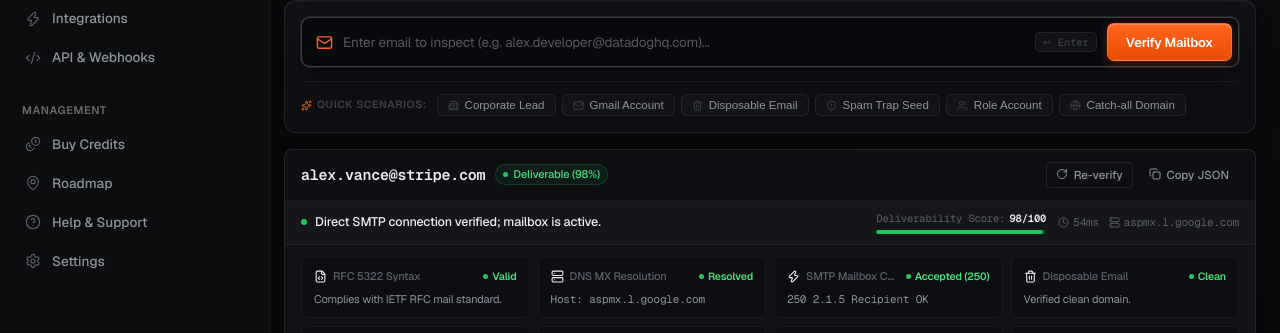
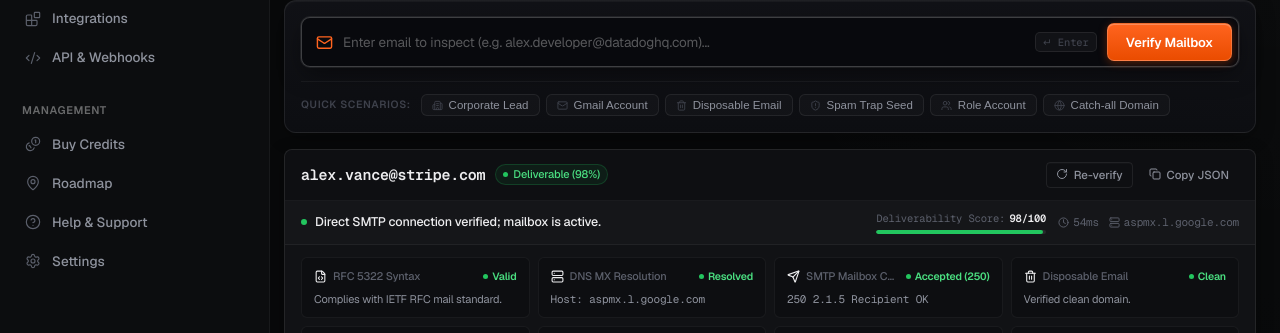
Before and after one commit to vutikurishanmukha9/Mailverify, a React (Vite) app in the folder frontend/: page / in a window 1280 px wide. Shown: the part 172-505 px from the top of the page. Built offline with nearby package versions, Linux system fonts and the light colour scheme.

Commit message:
fix: remove sparkles, lightning bolts, and ai slop shapes from application

```diff
--- a/frontend/src/components/layout/Sidebar.tsx
+++ b/frontend/src/components/layout/Sidebar.tsx
@@ -4,7 +4,7 @@
 import {
   MailCheck,
   Layers,
-  Zap,
+  Blocks,
   Code2,
   Coins,
   MapPin,
@@ -24,7 +24,7 @@
 const PRIMARY_NAV: NavItem[] = [
   { id: 'single', label: 'Single Verify', icon: MailCheck },
   { id: 'bulk', label: 'Bulk Verify', icon: Layers },
-  { id: 'integrations', label: 'Integrations', icon: Zap },
+  { id: 'integrations', label: 'Integrations', icon: Blocks },
   { id: 'api', label: 'API & Webhooks', icon: Code2 }
 ];
 
--- a/frontend/src/pages/SingleVerifyPage.tsx
+++ b/frontend/src/pages/SingleVerifyPage.tsx
@@ -11,7 +11,7 @@
   Download,
   Trash2,
   Server,
-  Zap,
+  Send,
   Clock,
   Code,
   ShieldCheck,
@@ -21,8 +21,7 @@
   Filter,
   Building2,
   FileCode,
-  X,
-  Sparkles
+  X
 } from 'lucide-react';
 import { Button } from '../components/common/Button';
 import { DeliverabilityBadge } from '../components/common/Badge';
@@ -230,10 +229,7 @@
 
         {/* Preset Quick Test Scenarios */}
         <div className="verify-presets-bar">
-          <span className="presets-caption">
-            <Sparkles size={11} className="presets-caption-icon" />
-            Quick Scenarios:
-          </span>
+          <span className="presets-caption">Quick Scenarios:</span>
           <div className="presets-tags">
             {SAMPLE_PRESETS.map((preset) => {
               const PresetIcon = preset.icon;
@@ -362,7 +358,7 @@
                 <div className="matrix-cell">
                   <div className="matrix-top">
                     <div className="matrix-title-wrap">
-                      <Zap size={13} className="matrix-icon text-muted" />
+                      <Send size={13} className="matrix-icon text-muted" />
                       <span className="matrix-title">SMTP Mailbox Check</span>
                     </div>
                     <span className={`matrix-status ${currentResult.smtpCheck ? 'status-pass' : 'status-fail'}`}>
@@ -807,11 +803,6 @@
           color: var(--text-tertiary);
           display: flex;
           align-items: center;
-          gap: 5px;
-        }
-
-        .presets-caption-icon {
-          color: var(--accent-primary);
         }
 
         .presets-tags {
```
